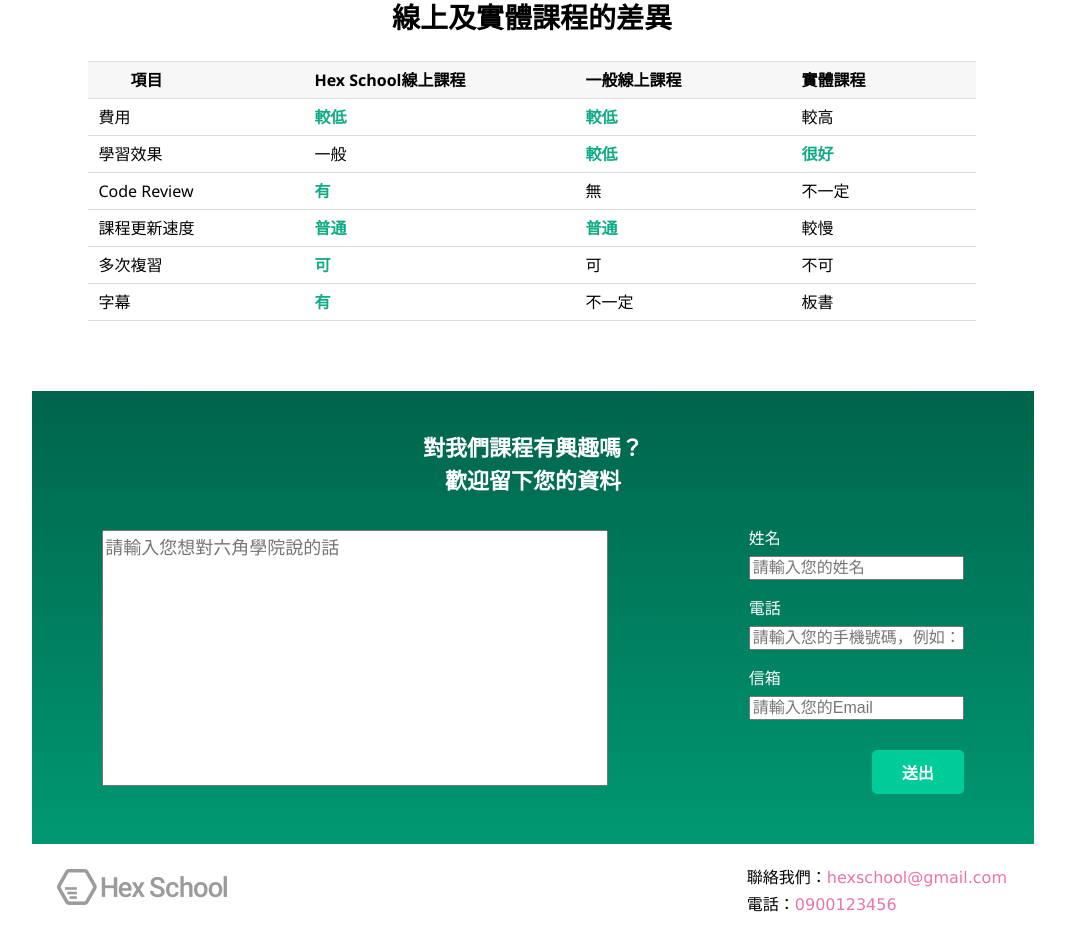
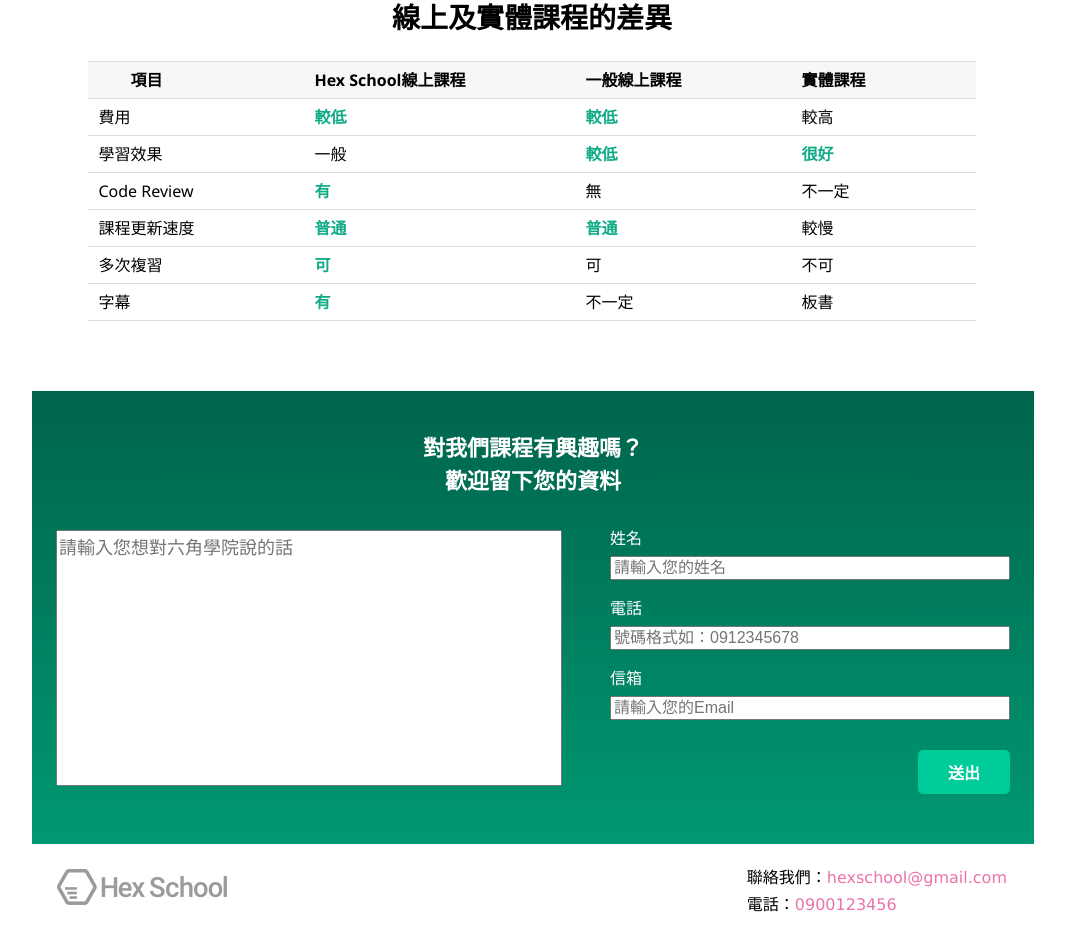
Before and after one commit to soarfox/HexSchool_Classes, a plain HTML site: page HTML_CSS_FinalProject/index.html in a window 1280 px wide. Shown: the part 895-1843 px from the top of the page, without its empty margins (108-1173 px from the left). Drawn offline with Linux system fonts and the light colour scheme.

Commit message:
將表單輸入欄位的寬度改寫於CSS內

```diff
--- a/HTML_CSS_FinalProject/css/style.css
+++ b/HTML_CSS_FinalProject/css/style.css
@@ -407,6 +407,13 @@ form {
 	height: 250px;
 }
 
+/* 各個輸入欄位的寬度(或size)依父元素此處為主, 故不應把寬度(或size)屬性直接寫在HTML標籤內 */
+.form-personal-info {
+	width: 400px;
+	display: flex;
+	flex-direction: column;
+}
+
 .form-personal-info label {
 	color: var(--White);
 }
--- a/HTML_CSS_FinalProject/index.html
+++ b/HTML_CSS_FinalProject/index.html
@@ -135,13 +135,13 @@
           <h4>對我們課程有興趣嗎？<br>歡迎留下您的資料</h4>
         </div>
         <div class="form-content">
-          <textarea name="message" id="message" cols="50" rows="10" placeholder="請輸入您想對六角學院說的話"></textarea>
+          <textarea name="message" id="message" placeholder="請輸入您想對六角學院說的話"></textarea>
           <div class="form-personal-info">
               <label for="name">姓名</label>
               <input type="text" id="name" name="name" placeholder="請輸入您的姓名" required>
               <label for="phone">電話</label>
               <input type="tel" id="phone" name="phone" pattern="[0-9]{4}[0-9]{3}[0-9]{3}"
-              placeholder="請輸入您的手機號碼，例如：0912345678" required>
+                placeholder="號碼格式如：0912345678" required>
               <label for="email">信箱</label>
               <input type="email" id="email" name="email" pattern="+@+.com" placeholder="請輸入您的Email" required>
             <div class="submit">
```
Lines whose indentation alone changed are shown as unchanged.
